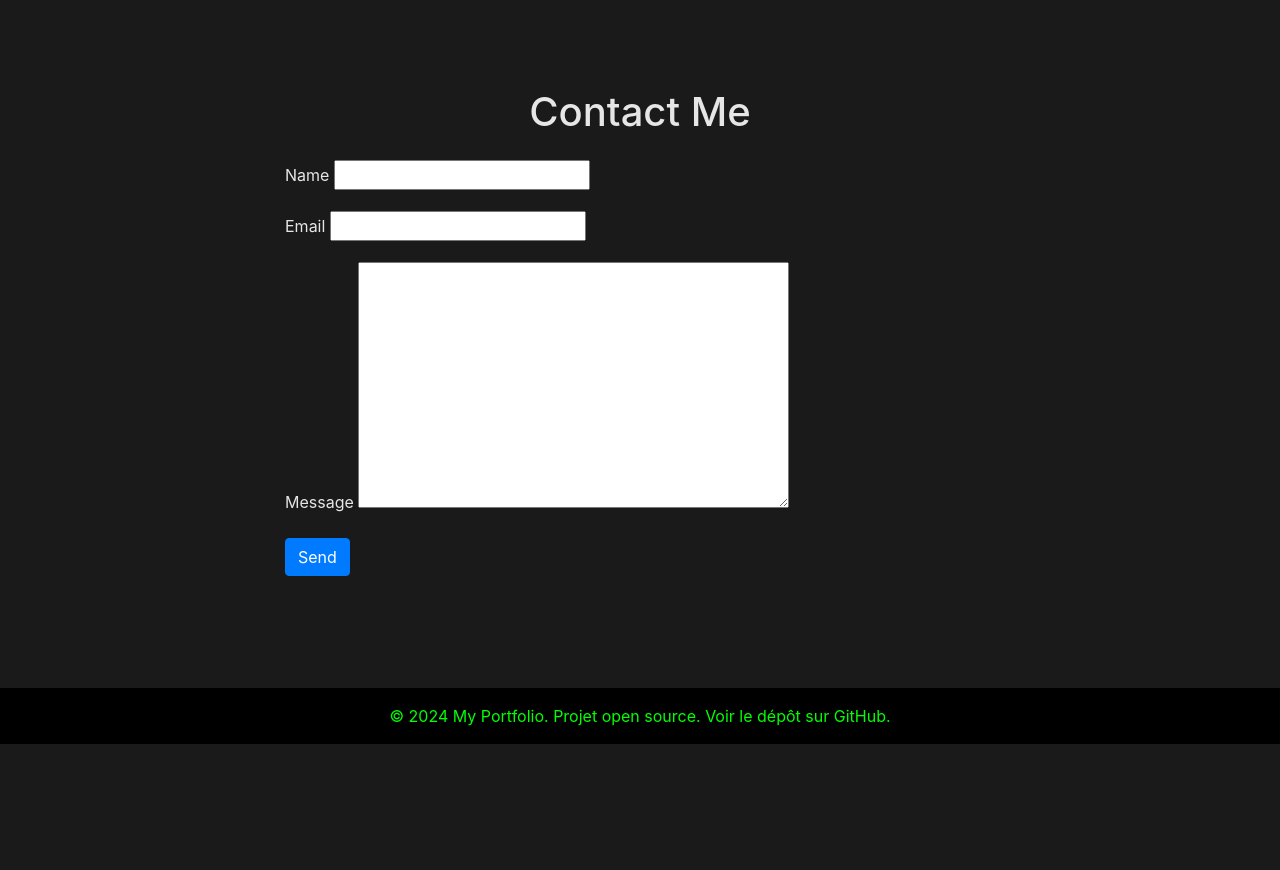
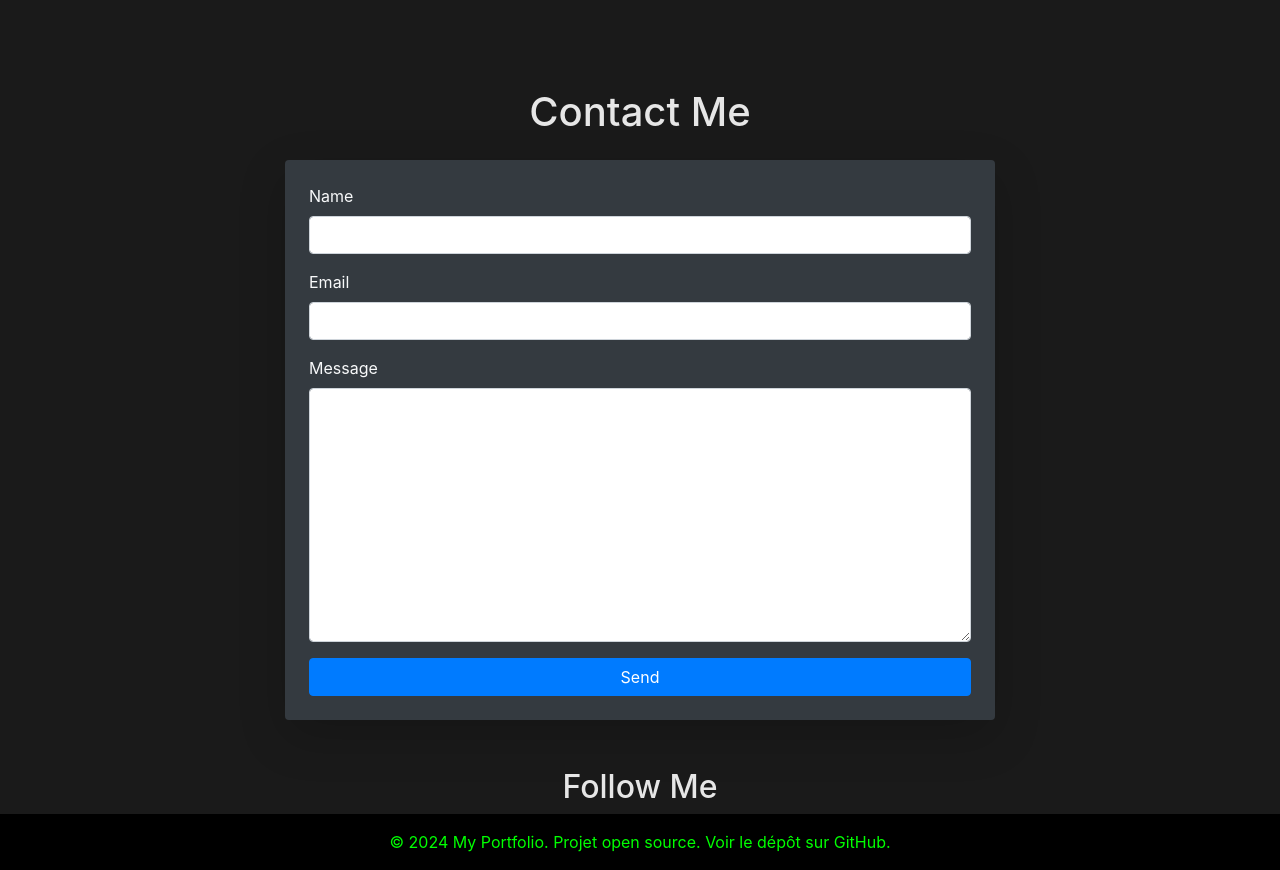
Before and after one commit to HamaBarhamou/myportfolio, a Django app: page /contact/ in a window 1280 px wide. Shown: the part 56-926 px from the top of the page. Before the commit the page ends 800 px from the top, so only its background shows below. Run offline with Django 5.2, Linux system fonts and the light colour scheme; some libraries are stand-ins or nearby versions.

Commit message:
Amélioration du template de la page de contact
- Ajout d'un formulaire de contact dans une carte avec un arrière-plan sombre et une ombre
- Utilisation de classes Bootstrap pour améliorer l'apparence des champs de formulaire
- Ajout d'une section "Follow Me" pour afficher les liens vers les réseaux sociaux
- Utilisation de filtres personnalisés pour ajouter des classes CSS aux champs de formulaire

```diff
--- a/portfolio/templates/portfolio/contact.html
+++ b/portfolio/templates/portfolio/contact.html
@@ -1,4 +1,5 @@
 {% extends 'base.html' %}
+{% load custom_filters %}
 
 {% block title %}Contact{% endblock %}
 
@@ -7,23 +8,37 @@
     <h1 class="mb-4 text-center">Contact Me</h1>
     <div class="row">
       <div class="col-md-8 offset-md-2">
+        <div class="card shadow-lg p-4 bg-dark text-light rounded">
           <form method="post" action="">
             {% csrf_token %}
             <div class="form-group">
               <label for="name">Name</label>
-            {{ form.name }}
+              {{ form.name|add_class:"form-control" }}
             </div>
             <div class="form-group">
               <label for="email">Email</label>
-            {{ form.email }}
+              {{ form.email|add_class:"form-control" }}
             </div>
             <div class="form-group">
               <label for="message">Message</label>
-            {{ form.message }}
+              {{ form.message|add_class:"form-control" }}
             </div>
-          <button type="submit" class="btn btn-primary">Send</button>
+            <button type="submit" class="btn btn-primary btn-block">Send</button>
           </form>
         </div>
       </div>
     </div>
+    <div class="row mt-5">
+      <div class="col-md-12 text-center">
+        <h2>Follow Me</h2>
+        <div class="d-flex justify-content-center">
+          {% for link in social_links %}
+            <a href="{{ link.url }}" target="_blank" class="btn btn-outline-primary mx-2">
+              <i class="{{ link.icon_class }}"></i> {{ link.name }}
+            </a>
+          {% endfor %}
+        </div>
+      </div>
+    </div>
+  </div>
 {% endblock %}
--- /dev/null
+++ b/portfolio/templatetags/custom_filters.py
@@ -0,0 +1,8 @@
+from django import template
+
+register = template.Library()
+
+
+@register.filter(name="add_class")
+def add_class(value, arg):
+    return value.as_widget(attrs={"class": arg})
```
Lines whose indentation alone changed are shown as unchanged.
